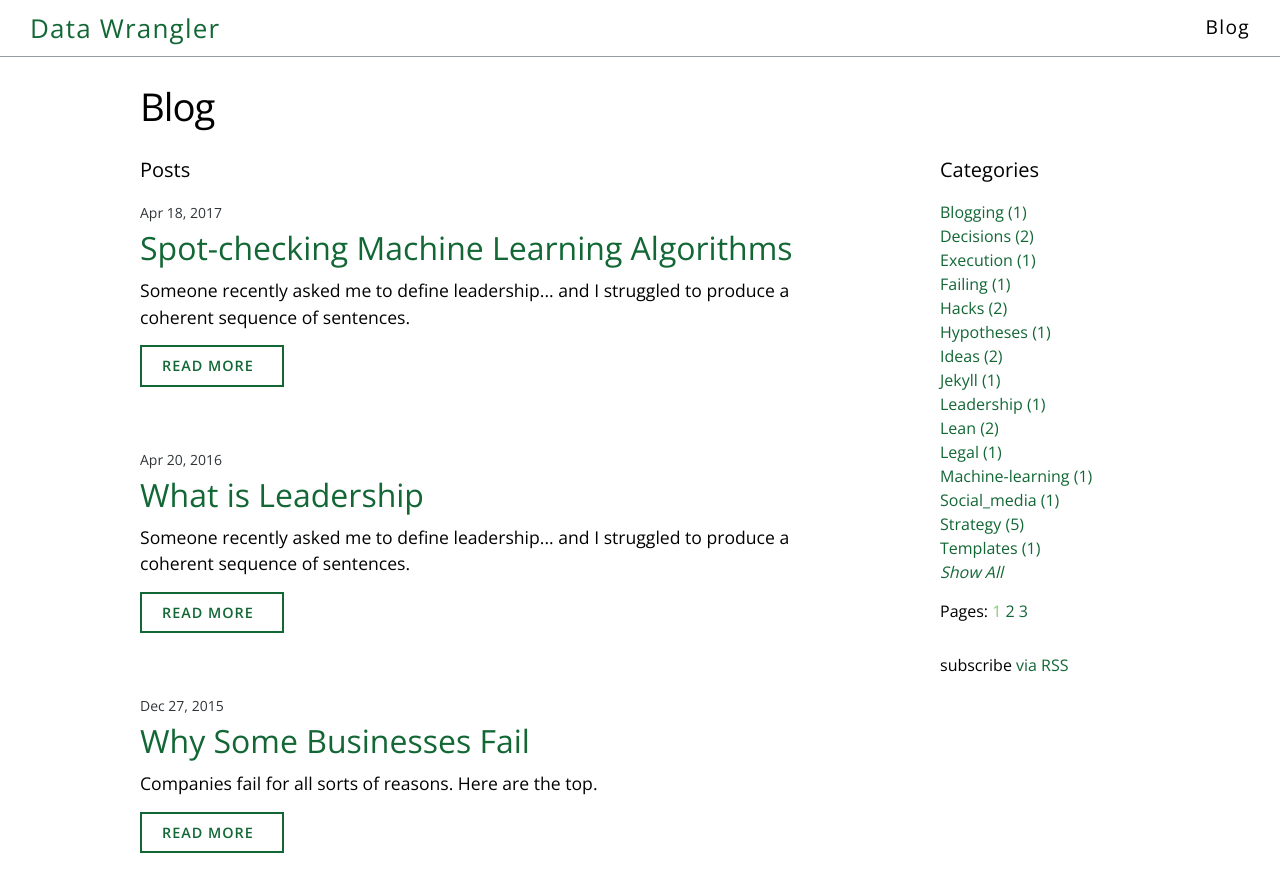
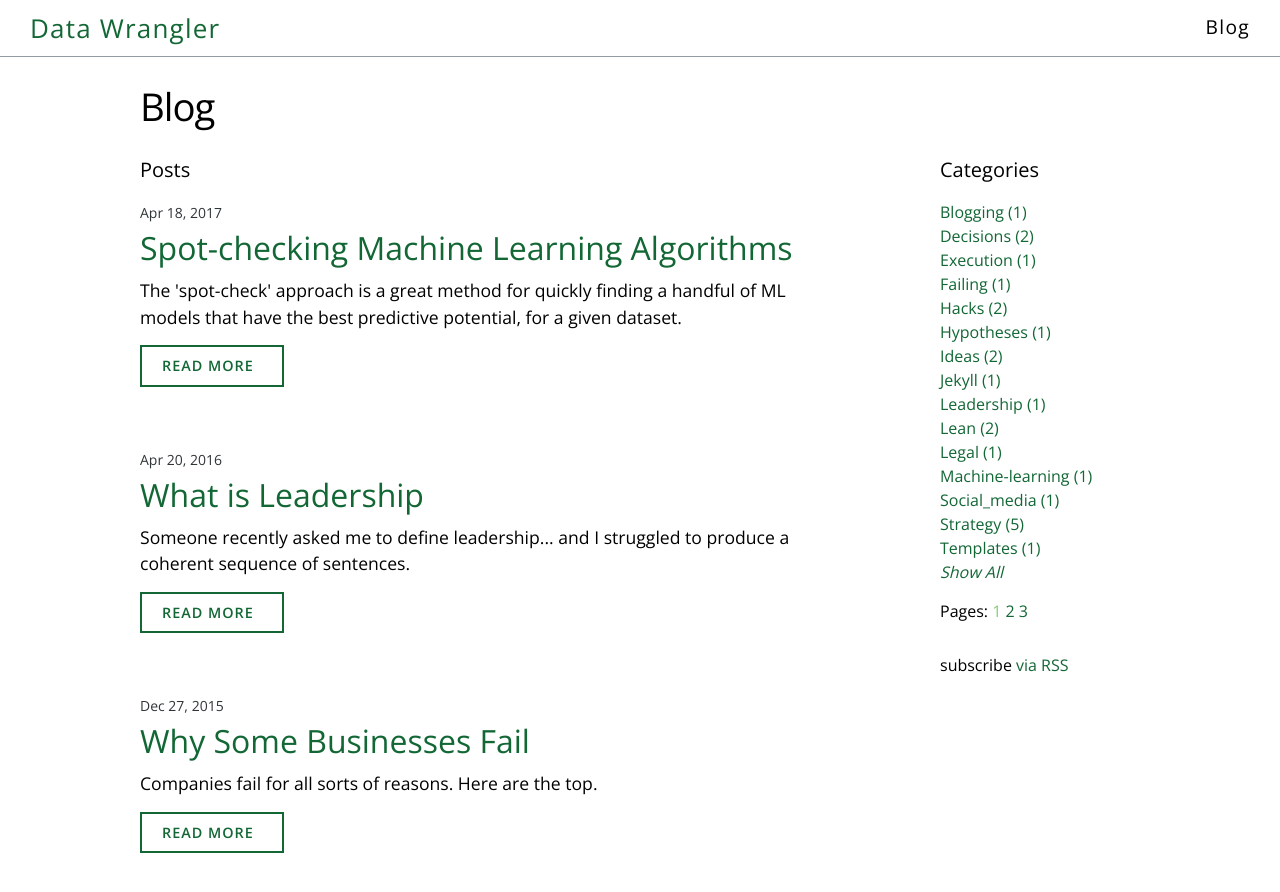
Before and after one commit to shane-kercheval/shane-kercheval.github.io, a Jekyll site: the page built from blog.md, in a window 1280 px wide and 900 px high. Shown: the top 892 px of the window. Built offline with Jekyll 4.4.1, drawn with Linux system fonts in a browser that asks for light colours; nearby versions of some CDN libraries.

Commit message:
updated excerpt for spot-checking

```diff
--- a/_posts/2017-04-18-spot-checking-ml-algorithms.md
+++ b/_posts/2017-04-18-spot-checking-ml-algorithms.md
@@ -2,13 +2,13 @@
 title: "Spot-checking Machine Learning Algorithms"
 date: 2017-04-18 06:00:00 -0800
 categories: machine-learning
-excerpt: Someone recently asked me to define leadership... and I struggled to produce a coherent sequence of sentences.
+excerpt: The 'spot-check' approach is a great method for quickly finding a handful of ML models that have the best predictive potential, for a given dataset.
 keywords: machine-learning, statistics
 ---
 
 **GitHub Project**: [r-predictive-analysis-template](https://github.com/shane-kercheval/r-predictive-analysis-template)
 
-The main objective of this project is for finding the best potential predictive models for a given dataset, using a shotgun approach of trying many different models with reasonable defaults.
+The main objective of this project is for finding the best potential predictive models for a given dataset, using a shotgun (i.e. spot-check) approach of trying many different models with reasonable defaults.
 
 The intent is not to skip the thinking process, but to get a lot of information in a relatively short amount of time.
 
```
